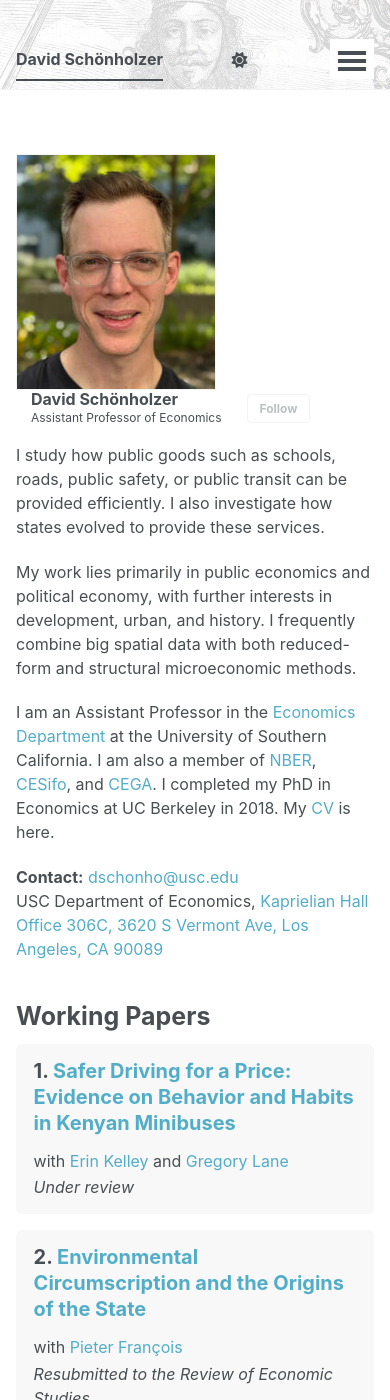
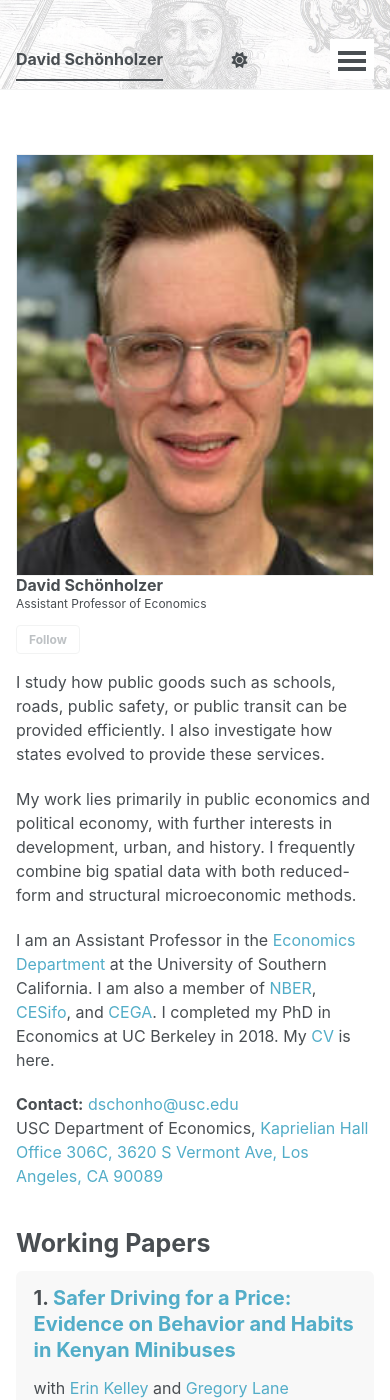
Before and after one commit to david-sch/david-sch.github.io, a Jekyll site: the page built from _pages/about.md, in a window 390 px wide and 1400 px high. Built offline with Jekyll 4.4.1, drawn with Linux system fonts in a browser that asks for light colours; a script bundle is joined from its source files by our own code; library files that are not in the unit come from our copies.

Commit message:
Mobile: stack author block (full-width photo, name/title, then Follow below)

```diff
--- a/assets/css/main.scss
+++ b/assets/css/main.scss
@@ -429,3 +429,22 @@
 @media screen and (min-width: 1024px) {
   .page { margin-left: 286px; }
 }
+
+/* Mobile: stack the author block — full-width photo, then name/title, then Follow */
+@media screen and (max-width: 1023px) {
+  .author__avatar,
+  .author__content,
+  .author__urls-wrapper {
+    display: block;
+    width: auto;
+  }
+  .author__avatar img {
+    width: 100%;
+    max-width: 100%;
+  }
+  .author__content { padding-left: 0; }
+  .author__urls-wrapper {
+    padding-left: 0;
+    margin-top: 0.75em;
+  }
+}
```
